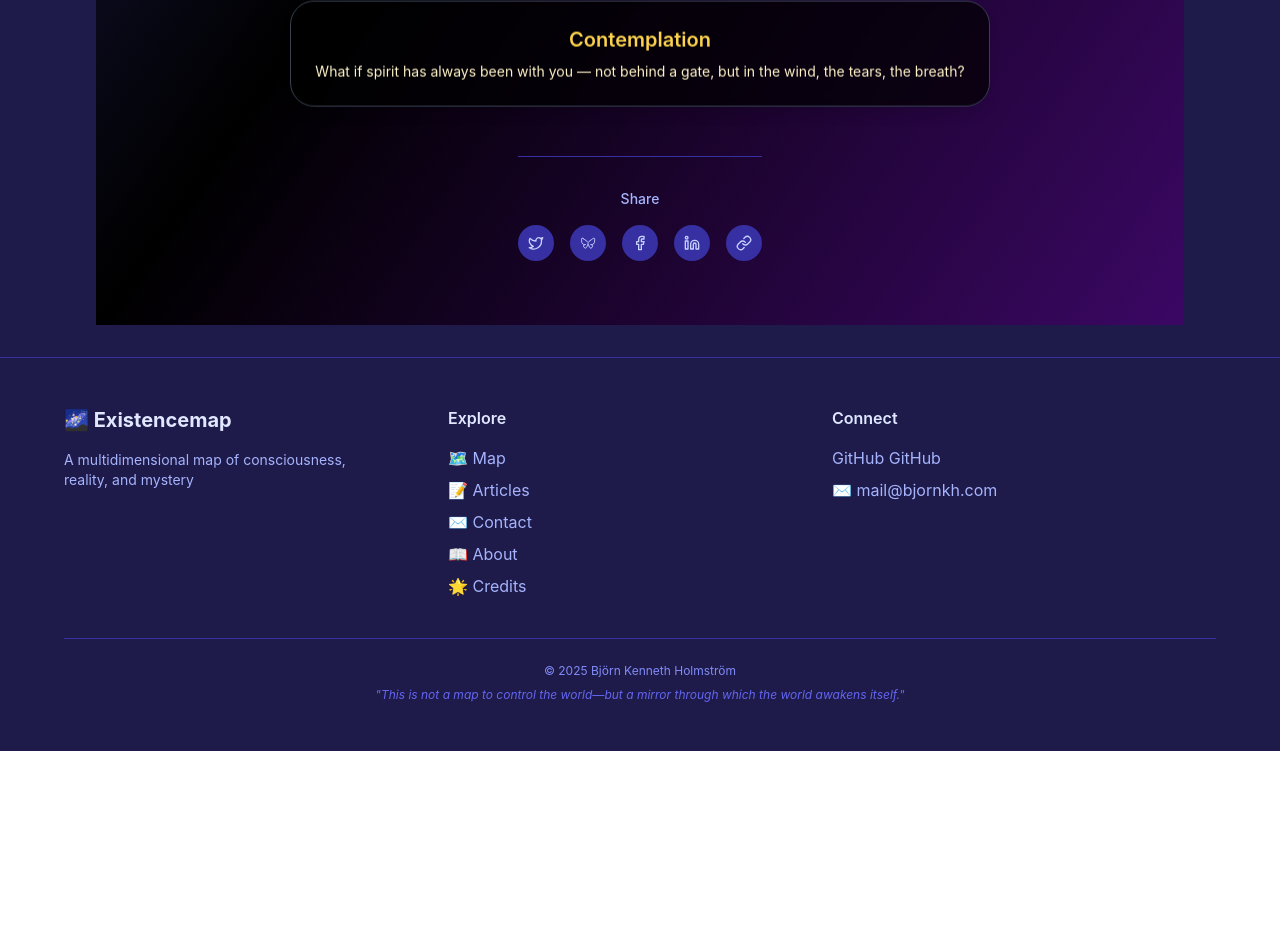
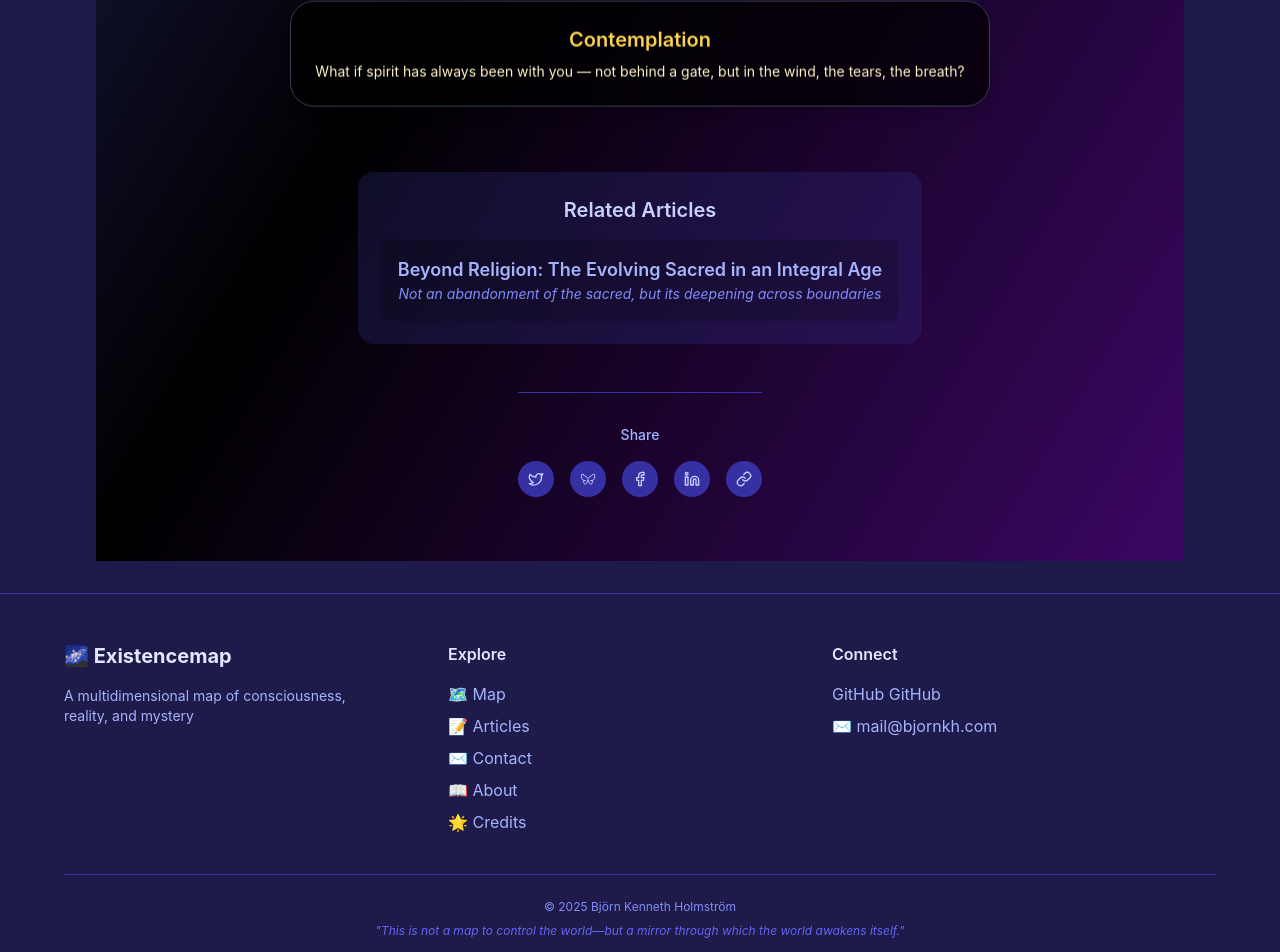
Before and after one commit to BjornKennethHolmstrom/existencemap, a SvelteKit app: page /map/beyondReligion in a window 1280 px wide. Shown: the part 1347-2299 px from the top of the page. Before the commit the page ends 2098 px from the top, so only its background shows below. Built offline with nearby package versions, Linux system fonts and the light colour scheme.

Commit message:
Add articles to beyond religion page

```diff
--- a/src/routes/map/beyondReligion/+page.svelte
+++ b/src/routes/map/beyondReligion/+page.svelte
@@ -3,6 +3,7 @@
   import MysticParticles from '$lib/components/MysticParticles.svelte';
   import MysticCard from '$lib/components/MysticCard.svelte';
   import DomainNav from '$lib/components/DomainNav.svelte';
+  import RelatedArticles from '$lib/components/RelatedArticles.svelte';
   import ShareButtons from '$lib/components/ShareButtons.svelte';
   import { page } from '$app/stores';
   import { langStore } from '$lib/stores/langStore';
@@ -61,6 +62,8 @@
     </MysticCard>
   </div>
 
+  <RelatedArticles domain="beyondReligion" />
+
   <div class="mt-12 border-t border-indigo-100 dark:border-indigo-800 pt-8">
     <ShareButtons title={shareTitle} description={shareDescription} />
   </div>
```
